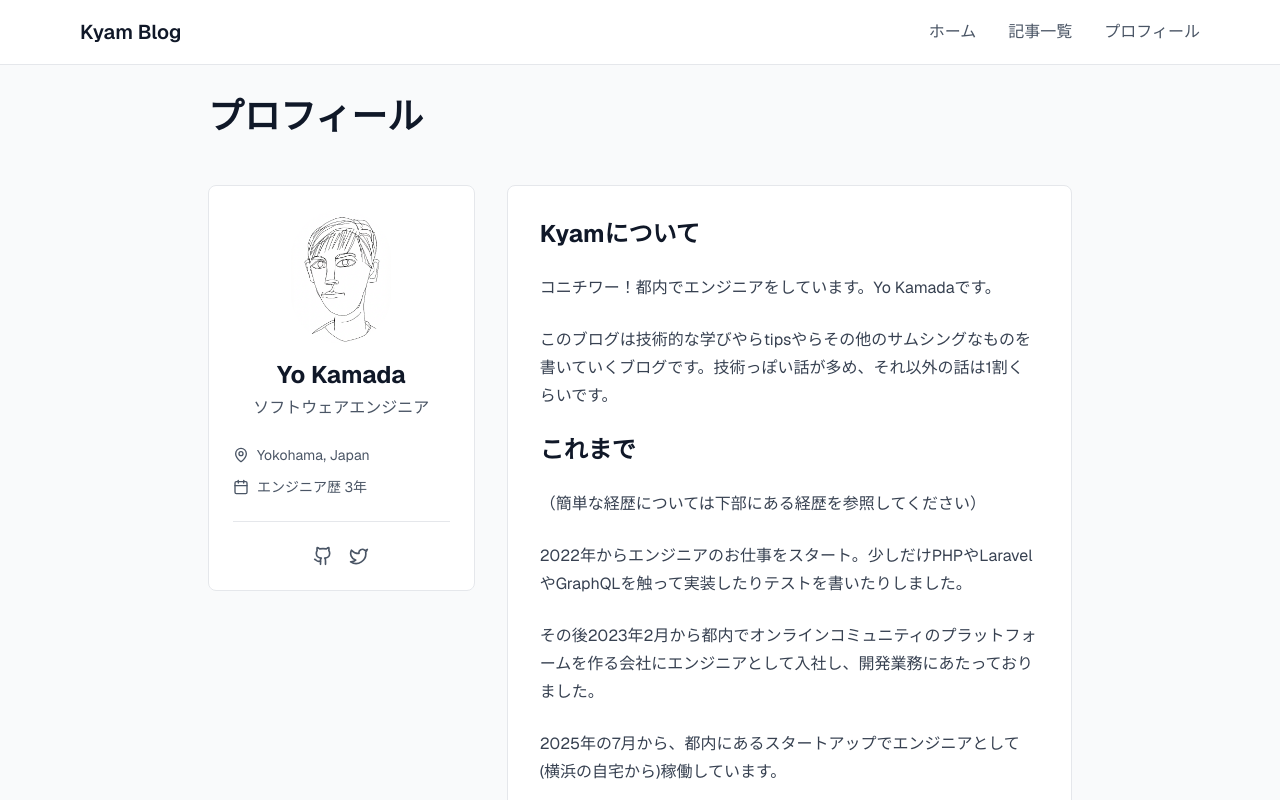
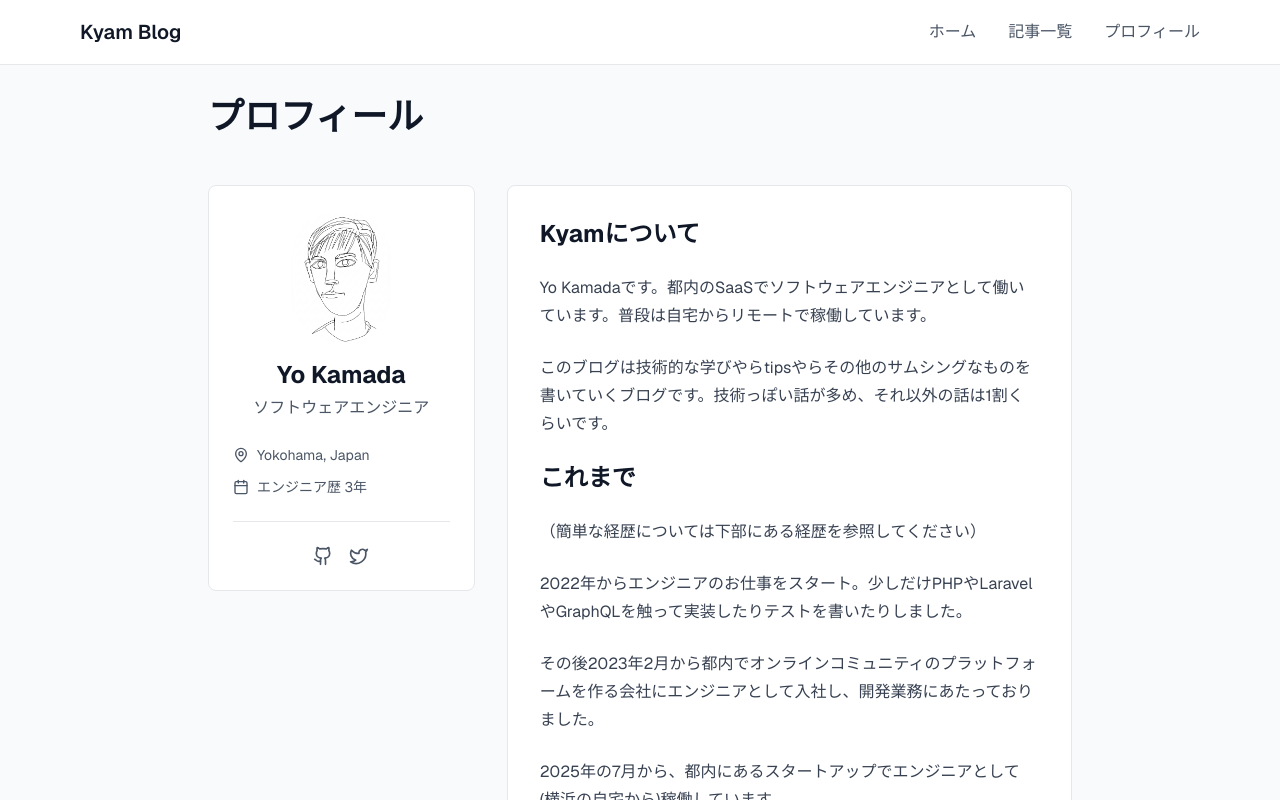
Before and after one commit to bumpfuji10/kyam-site, a Next.js app: page /about in a window 1280 px wide. Shown: the top 800 px of the page. Built offline with nearby package versions, Linux system fonts and the light colour scheme.

Commit message:
[change]profile text

```diff
--- a/src/app/about/page.tsx
+++ b/src/app/about/page.tsx
@@ -96,7 +96,7 @@ export default function AboutPage() {
             <h3 className="text-2xl font-bold text-gray-900 mb-6">Kyamについて</h3>
             <div className="prose prose-lg max-w-none text-gray-700">
               <p className="mb-4">
-                コニチワー！都内でエンジニアをしています。Yo Kamadaです。
+                Yo Kamadaです。都内のSaaSでソフトウェアエンジニアとして働いています。普段は自宅からリモートで稼働しています。
               </p>
               <p className="mb-4">
                 このブログは技術的な学びやらtipsやらその他のサムシングなものを書いていくブログです。技術っぽい話が多め、それ以外の話は1割くらいです。
```
